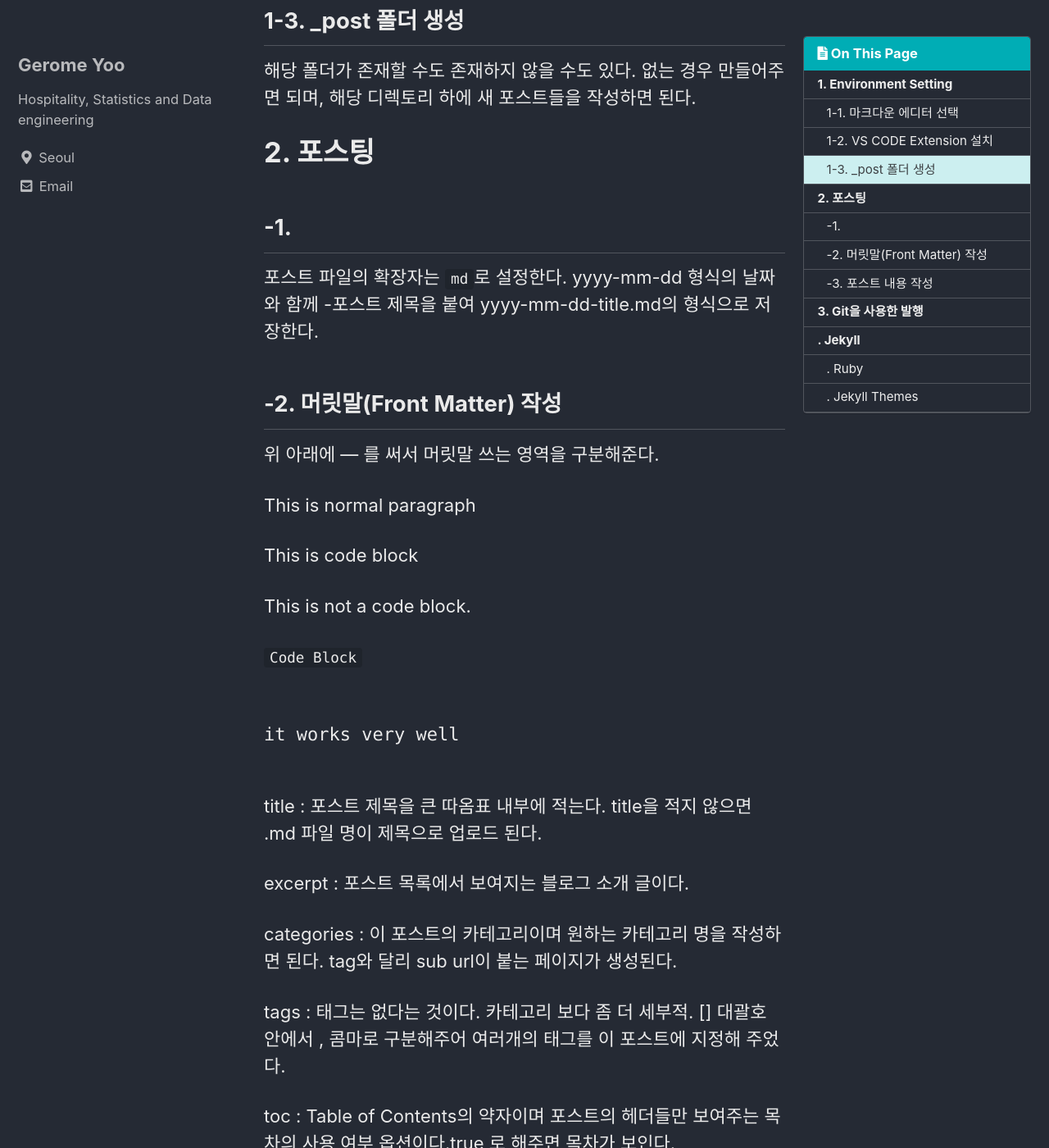
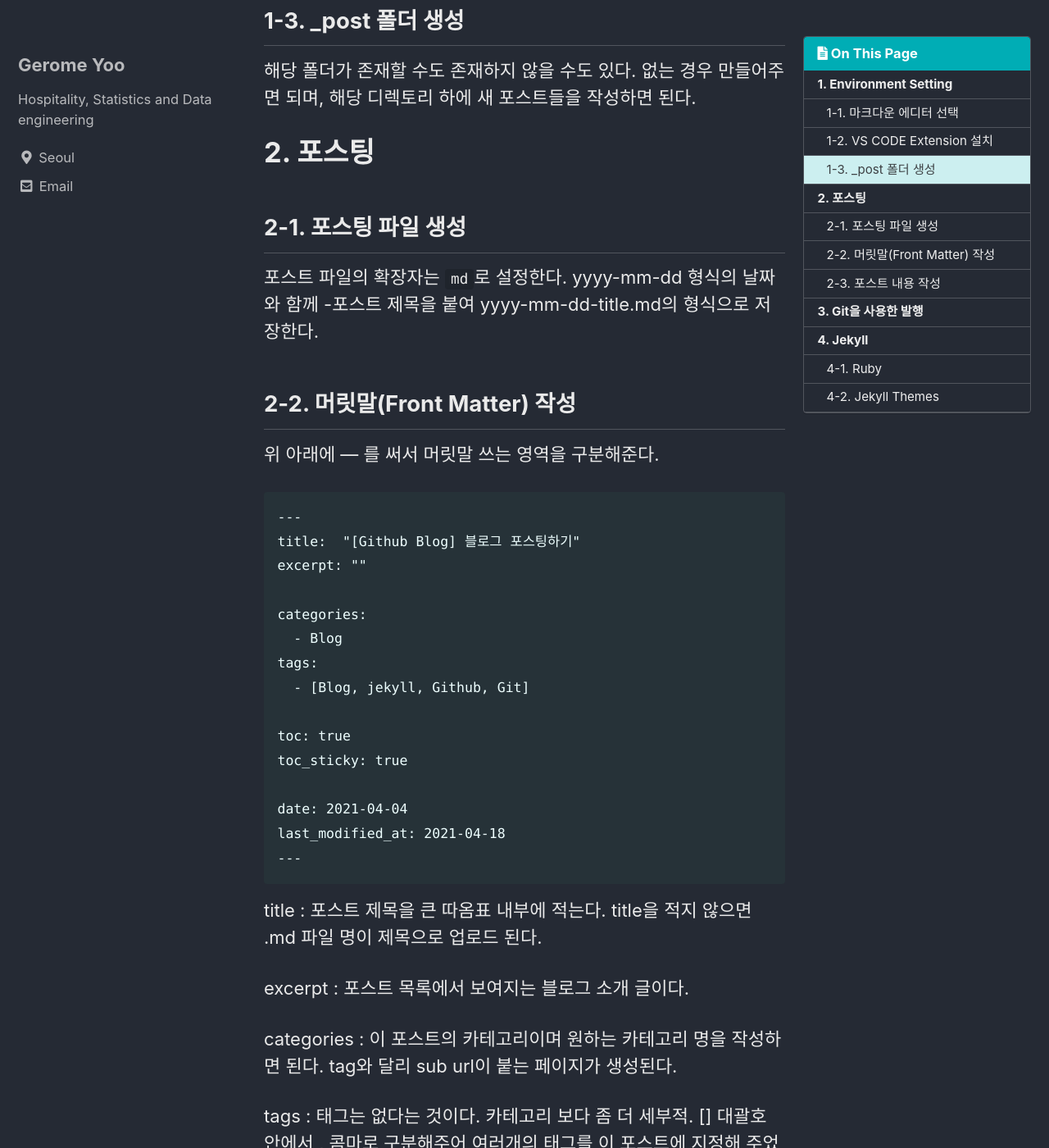
Before and after one commit to kagnew-j/kagnew-j.github.io, a Jekyll site: the page built from _posts/2021-04-04-블로그 포스팅하기.md, in a window 1280 px wide and 1400 px high, scrolled down 831 px. Shown: the whole window at 82% size. Built offline with Jekyll 4.4.1, drawn with Linux system fonts in a browser that asks for light colours; cached includes are drawn as plain includes; some of the changed text lies outside the part shown.

Commit message:
? Some change have been made. need to roll back if it's not what i know

````diff
--- a/_posts/2021-04-04-블로그 포스팅하기.md
+++ b/_posts/2021-04-04-블로그 포스팅하기.md
@@ -30,29 +30,32 @@ last_modified_at: 2021-04-18
 
 # 2. 포스팅
 
-## -1.
+## 2-1. 포스팅 파일 생성
  포스트 파일의 확장자는 `md`로 설정한다. yyyy-mm-dd 형식의 날짜와 함께 -포스트 제목을 붙여 yyyy-mm-dd-title.md의 형식으로 저장한다.
 
-## -2. 머릿말(Front Matter) 작성
+## 2-2. 머릿말(Front Matter) 작성
 
 위 아래에 --- 를 써서 머릿말 쓰는 영역을 구분해준다.
 
 
-This is normal paragraph
+```
+---
+title:  "[Github Blog] 블로그 포스팅하기"
+excerpt: ""
 
-  This is code block
+categories:
+  - Blog
+tags:
+  - [Blog, jekyll, Github, Git]
 
-This is not a code block.
+toc: true
+toc_sticky: true
 
+date: 2021-04-04
+last_modified_at: 2021-04-18
+---
+```
 
-```Code Block```
-
-
-<pre>
-<code>
-it works very well
-</code>
-</pre>
 
 title : 포스트 제목을 큰 따옴표 내부에 적는다. title을 적지 않으면 .md 파일 명이 제목으로 업로드 된다.
 
@@ -66,25 +69,25 @@ toc : Table of Contents의 약자이며 포스트의 헤더들만 보여주는
 
 toc_sticky : true로 해주면 목차가 스크롤을 따라 움직이게 된다! 스크롤을 내리면 목차도 따라 내려오게 됨. 이 밖에도 이 포스트의 toc_icon, toc_label 도 설정할 수 있다. 나는 따로 디폴트 설정을 바꿨기 때문에 추후 이에 대한 포스트를 올릴 것!
 
-date : 글을 처음 작성한 날짜. yyyy-mm-dd 형식으로 작성했다.
+date : 최초 글 작성일. yyyy-mm-dd 형식으로 작성한다.
 
-last_modified_at : 이 글을 수정한 날짜.
+last_modified_at : 글의 마지막 수정일.
 
 이 밖에도 layout, permalink, published, author_profile 등등 머릿말에 쓰이는 여러 변수들이 있다. 내가 원하는 변수를 머릿말에 지정해서 사용할 수도 있다. 아직은 모르는 것이 많아서 차차 조사한 후 나중에 머릿말 전역 변수에 대해서 포스팅 해야겠다.
 
 머릿말에 쓰인 변수는 page Liquid 변수로 사용될 수 있다. 예를 들어 머릿말에 적힌 categories 변수 값은 “Blog”이므로 Liquid 언어로 “Blog” 를 본문 내에 쓰면 “Blog”값이 출력될 것이다.
 
-## -3. 포스트 내용 작성
+## 2-3. 포스트 내용 작성
  마크다운을 사용하여 포스트 내용을 작성한다. 마크다운에 관한 작성법은 다른 포스팅을 통해 작성하여 링크 후 수정할 예정이다.
 
 # 3. `Git`을 사용한 발행
  기본적으로 `Github`의 서비스 중 `Github Pages`를 사용하여 웹페이지를 호스팅하는 구조이므로 `Git`을 사용하여야 한다. `Git`에 푸쉬를 하게 되면 `Pages`를 통해 포스팅 되는 구조라고 생각하면 되며 이에 관해 `Git`의 기본 동작구조를 공부하면 이해하기 쉬울 것이다. 풀 기능을 사용한다면 `Git`의 사상대로 어디서든 포스팅을 할 수 있다.
 
-# . `Jekyll`
+# 4. `Jekyll`
 
 
-## . `Ruby`
+## 4-1. `Ruby`
  `Jekyll`의 베이스가 되는 언어이다. 로컬에서 사용하려면 설치해야 하나, 원격 리포지토리를 포크하는 방식으로 사용하면 굳이 설치할 필요는 없다.
 
-## . `Jekyll Themes`
+## 4-2. `Jekyll Themes`
  이 블로그는 공개된 지킬 테마 중 하나인 `Minimal Mistake`를 사용하여 만들어졌다. 해당 테마는 제작자가 오픈소스 형태로 제공하는 테마로 업데이트가 지속적이다. 차차 기능을 살피며 정리해 볼 예정이다.
````
